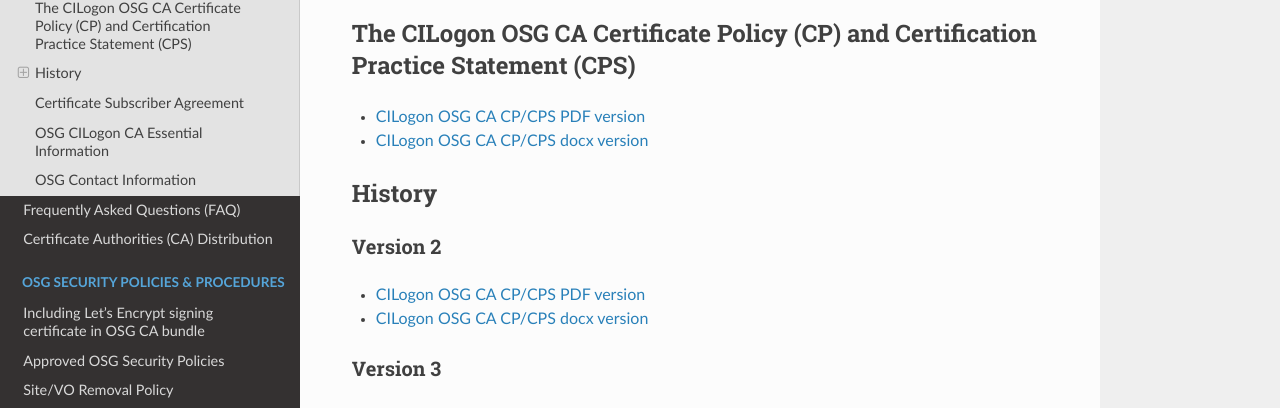
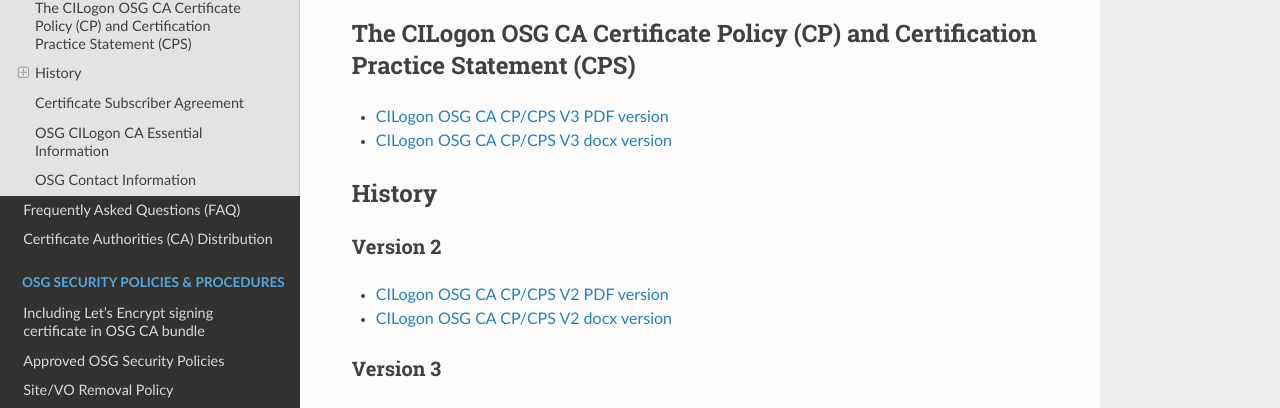
Before and after one commit to opensciencegrid/security, an MkDocs documentation site: the page built from docs/OSGCertificateService.md, in a window 1280 px wide and 900 px high, scrolled down 376 px. Shown: the part 151-559 px from the top of the window. Built offline with MkDocs 1.6.1, drawn with Linux system fonts in a browser that asks for light colours; nearby versions of some CDN libraries; old or Windows-style settings are respelled for this version of MkDocs.

```diff
--- a/docs/OSGCertificateService.md
+++ b/docs/OSGCertificateService.md
@@ -11,14 +11,14 @@ OSG is collaborating with XSEDE team to create a new CA service, CILogon OSG CA.
 
 ## The CILogon OSG CA Certificate Policy (CP) and Certification Practice Statement (CPS)
 
-- [CILogon OSG CA CP/CPS PDF version](cilogonosgca/CILogonOSGCPCPS_V3.pdf)
-- [CILogon OSG CA CP/CPS docx version](cilogonosgca/CILogonOSGCPCPS_V3.docx)
+- [CILogon OSG CA CP/CPS V3 PDF version](cilogonosgca/CILogonOSGCPCPS_V3.pdf)
+- [CILogon OSG CA CP/CPS V3 docx version](cilogonosgca/CILogonOSGCPCPS_V3.docx)
 
 ## History
 
 ### Version 2
-- [CILogon OSG CA CP/CPS PDF version](cilogonosgca/CILogonOSGCPCPS_V2.pdf)
-- [CILogon OSG CA CP/CPS docx version](cilogonosgca/CILogonOSGCPCPS_V2.docx)
+- [CILogon OSG CA CP/CPS V2 PDF version](cilogonosgca/CILogonOSGCPCPS_V2.pdf)
+- [CILogon OSG CA CP/CPS V2 docx version](cilogonosgca/CILogonOSGCPCPS_V2.docx)
 
 ### Version 3
 - [CILogon OSG CA CP/CPS V1 PDF version](cilogonosgca/CILogonOSGCPCPS_V1.pdf)
```
